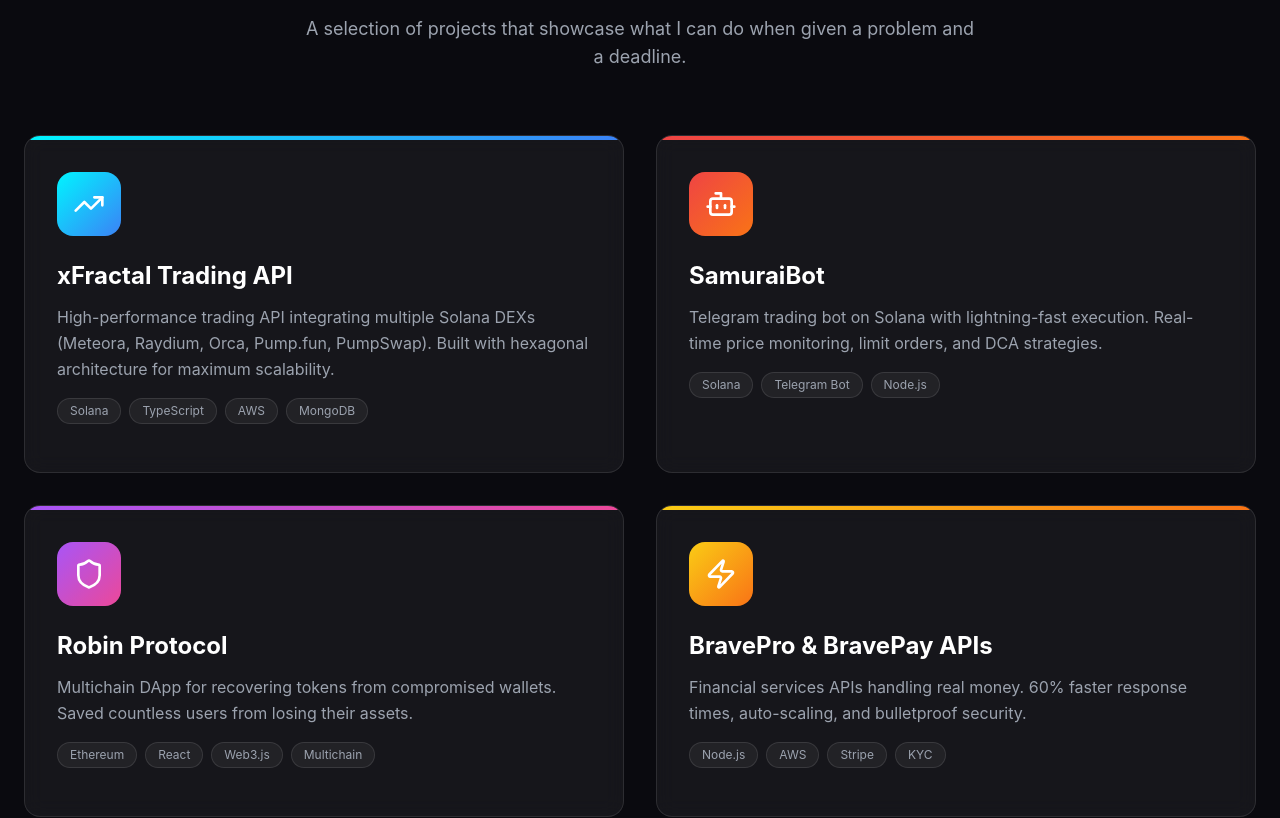
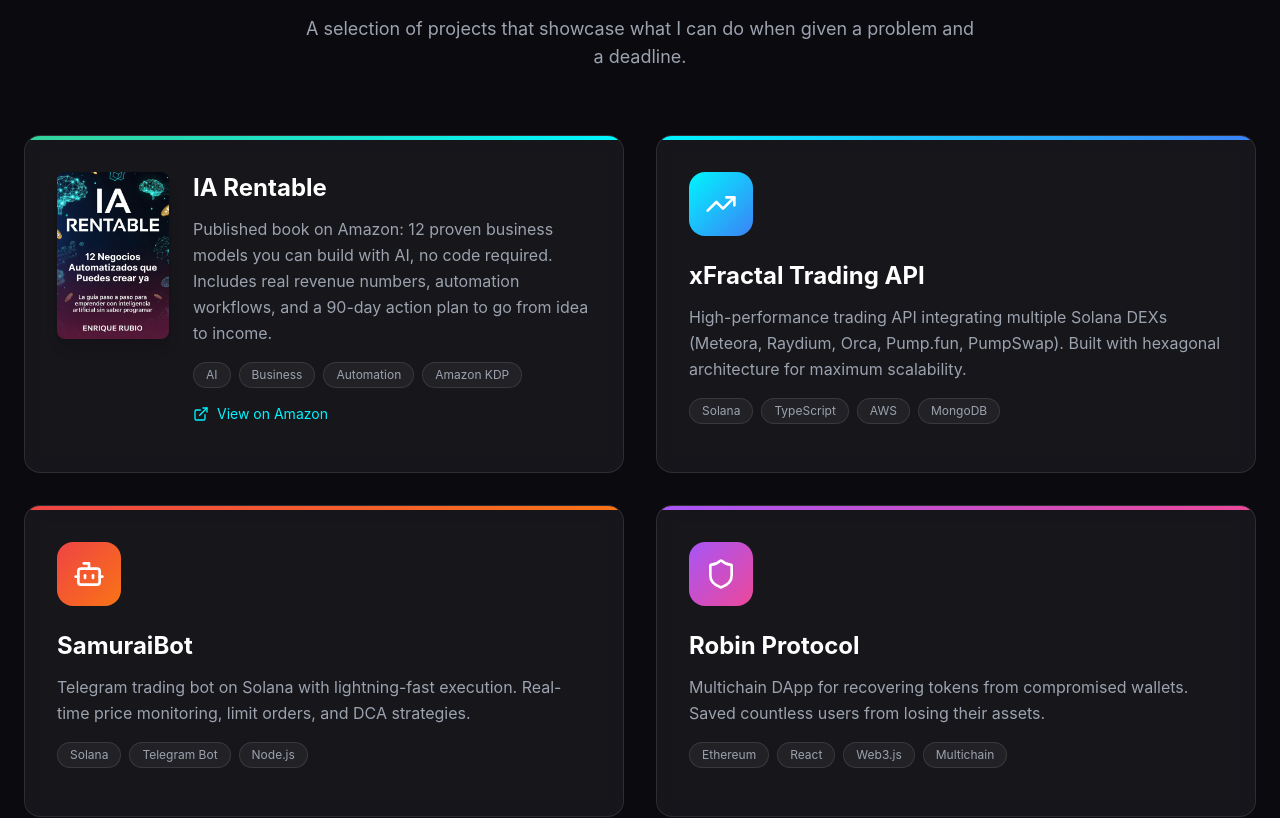
Before and after one commit to erscoder/erscoder.com, a Next.js app: page / in a window 1280 px wide. Shown: the part 5240-6058 px from the top of the page. Built offline with nearby package versions, Linux system fonts and the light colour scheme.

Commit message:
feat: add IA Rentable book to projects with cover image

```diff
--- a/components/Projects.tsx
+++ b/components/Projects.tsx
@@ -3,9 +3,18 @@
 import { motion } from 'framer-motion'
 import { useInView } from 'framer-motion'
 import { useRef } from 'react'
-import { ExternalLink, Github, Zap, Shield, TrendingUp, Bot } from 'lucide-react'
+import { ExternalLink, Github, Zap, Shield, TrendingUp, Bot, BookOpen } from 'lucide-react'
 
 const projects = [
+  {
+    title: 'IA Rentable',
+    description: 'Published book on Amazon: 12 proven business models you can build with AI, no code required. Includes real revenue numbers, automation workflows, and a 90-day action plan to go from idea to income.',
+    tags: ['AI', 'Business', 'Automation', 'Amazon KDP'],
+    icon: BookOpen,
+    gradient: 'from-emerald-400 to-cyber-cyan',
+    link: 'https://amzn.eu/d/0jgJo1hP',
+    cover: '/ia-rentable-cover.jpg',
+  },
   {
     title: 'xFractal Trading API',
     description: 'High-performance trading API integrating multiple Solana DEXs (Meteora, Raydium, Orca, Pump.fun, PumpSwap). Built with hexagonal architecture for maximum scalability.',
@@ -73,11 +82,18 @@
               <div className={`h-1 bg-gradient-to-r ${project.gradient}`} />
 
               <div className="p-8">
+                <div className={'cover' in project && project.cover ? 'flex items-start gap-6' : ''}>
+                  {'cover' in project && project.cover ? (
+                    <div className="w-28 flex-shrink-0 rounded-lg overflow-hidden shadow-lg group-hover:scale-105 transition-transform">
+                      <img src={project.cover} alt={project.title} className="w-full h-auto" />
+                    </div>
+                  ) : (
                     <div className="mb-6">
                       <div className={`w-16 h-16 rounded-2xl bg-gradient-to-br ${project.gradient} flex items-center justify-center group-hover:scale-110 transition-transform`}>
                         <project.icon className="w-8 h-8 text-white" />
                       </div>
                     </div>
+                  )}
 
                   <div>
                     <h3 className="text-2xl font-bold mb-3">{project.title}</h3>
@@ -95,6 +111,19 @@
                           {tag}
                         </span>
                       ))}
+                    </div>
+
+                    {'link' in project && project.link && (
+                      <a
+                        href={project.link}
+                        target="_blank"
+                        rel="noopener noreferrer"
+                        className="inline-flex items-center gap-2 text-sm text-cyber-cyan hover:text-white transition-colors"
+                      >
+                        <ExternalLink className="w-4 h-4" />
+                        View on Amazon
+                      </a>
+                    )}
                   </div>
                 </div>
               </div>
```
Also changed, not shown: .claude/settings.local.json, public/ia-rentable-cover.jpg (added). Lines whose indentation alone changed are shown as unchanged.
